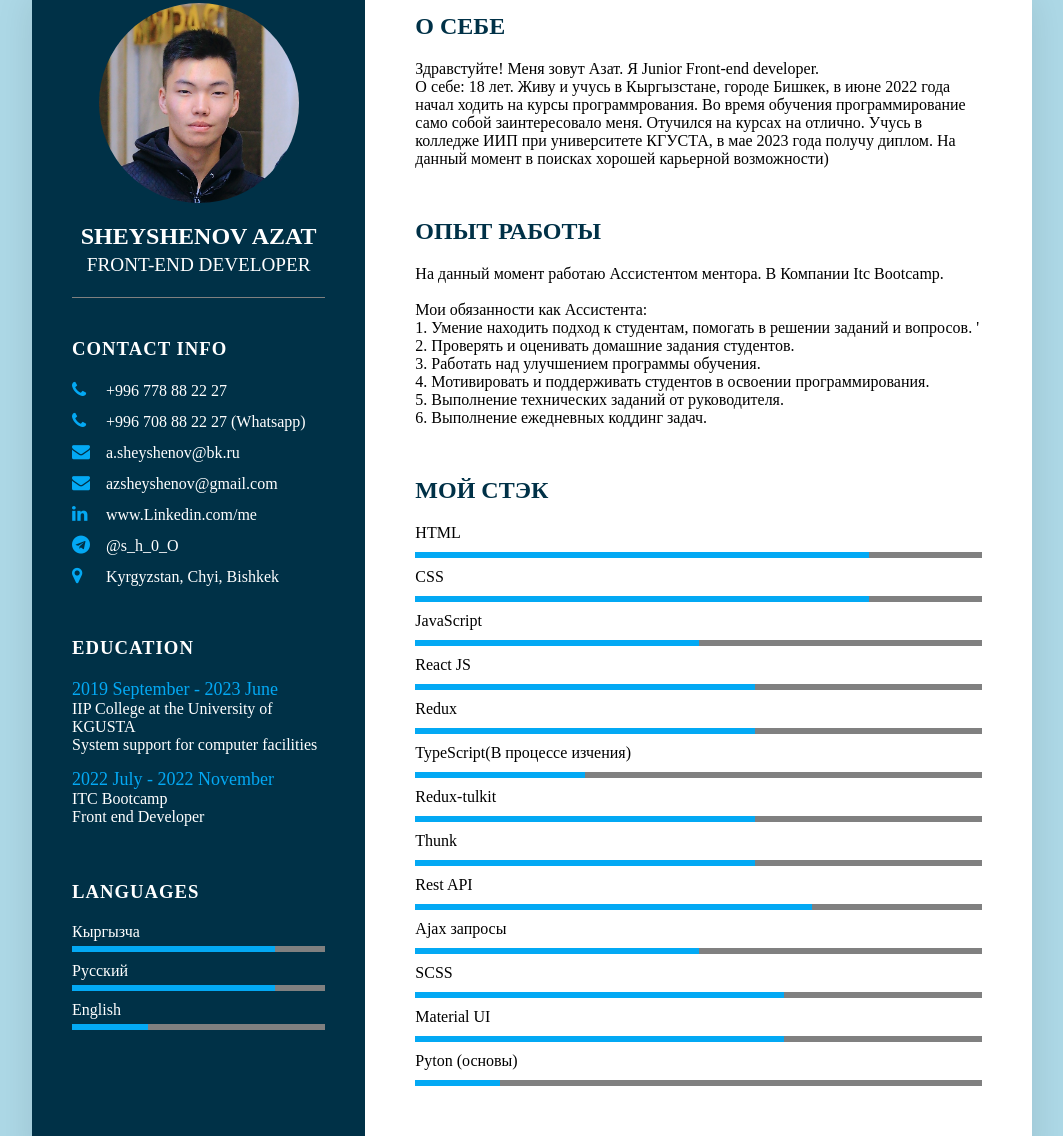
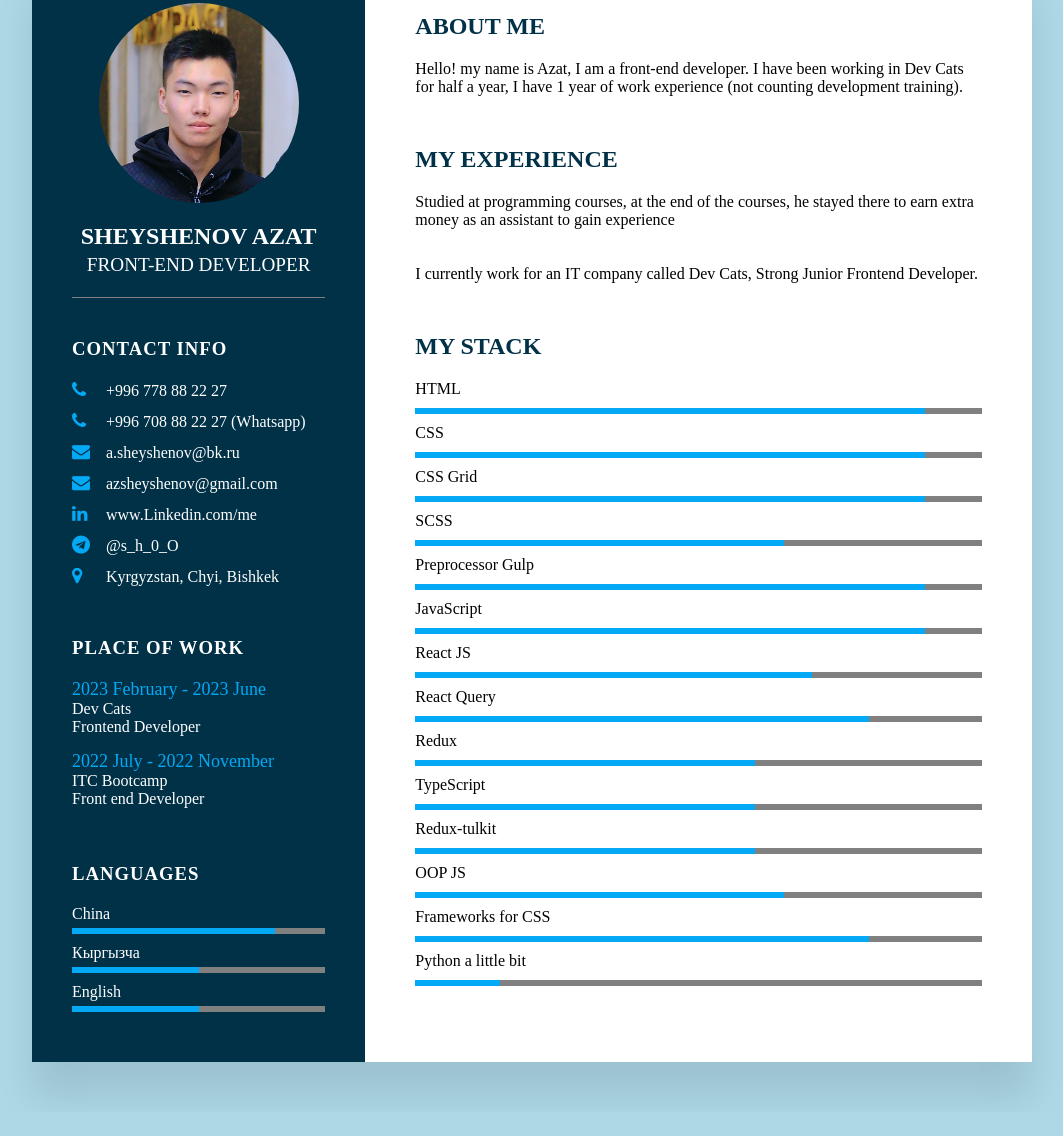
Before and after one commit to SheyshenovAzat/Resume, a plain HTML site: page index.html in a window 1280 px wide. Shown: the part 87-1223 px from the top of the page, without its empty margins (108-1171 px from the left). After the commit the page ends 1199 px from the top, so only its background shows below. Drawn offline with Linux system fonts and the light colour scheme; a web font is replaced by a local one.

Commit message:
Update index.html

```diff
--- a/index.html
+++ b/index.html
@@ -60,12 +60,12 @@
 
 
             <div class="contactInfo  education">
-                <h3 class="title">Education</h3>
+                <h3 class="title">Place of work</h3>
                 <ul>
                     <li>
-                        <h5>2019 September - 2023 June</h5>
-                        <h4>IIP College at the University of KGUSTA</h4>
-                        <h4>System support for computer facilities</h4>
+                        <h5>2023 February - 2023 June</h5>
+                        <h4>Dev Cats</h4>
+                        <h4>Frontend Developer</h4>
                     </li>
                     <li>
                         <h5>2022 July - 2022 November</h5>
@@ -79,85 +79,93 @@
                 <h3 class="title">Languages</h3>
                 <ul>
                     <li>
-                        <span class="lang">Кыргызча</span>
+                        <span class="lang">China</span>
                         <span class="percent">
                             <div style="width: 80%"></div>
                         </span>
                     </li>
                     <li>
-                        <span class="lang">Русский</span>
+                        <span class="lang">Кыргызча</span>
                         <span class="percent">
-                            <div style="width: 80%"></div>
+                            <div style="width: 50%"></div>
                         </span>
                     </li>
                     <li>
                         <span class="lang">English</span>
                         <span class="percent">
-                            <div style="width: 30%"></div>
+                            <div style="width: 50%"></div>
                         </span>
                     </li>
-
                 </ul>
             </div>
         </div>
         <div class="right_slide">
             <div class="about">
-                <h2 class="aboutMe">О себе</h2>
-                <p>Здравстуйте! Меня зовут Азат. Я Junior Front-end developer. <br>
-                    О себе: 18 лет. Живу и учусь в Кыргызстане, городе Бишкек, в июне 2022 года начал ходить на курсы
-                    программрования. Во время обучения программирование само собой заинтересовало меня. Отучился на
-                    курсах на отлично. Учусь в колледже ИИП при университете КГУСТА, в мае 2023 года получу диплом.
-                    На данный момент в поисках хорошей карьерной возможности)
+                <h2 class="aboutMe">About me</h2>
+                <p>
+                    Hello! my name is Azat, I am a front-end developer. I have been working in Dev Cats for half a year, I have 1 year of work experience (not counting development training).
                 </p>
 
-                <h2 class="aboutMe">Опыт работы</h2>
+                <h2 class="aboutMe">My experience</h2>
 
-                <p>На данный момент работаю Ассистентом ментора. В Компании Itc Bootcamp.
-                    <br>
-                    <br>
-                    Мои обязанности как Ассистента:
-                    <br>
-                    1. Умение находить подход к студентам, помогать в решении заданий и вопросов. '
-                    <br>
-                    2. Проверять и оценивать домашние задания студентов.
-                    <br>
-                    3. Работать над улучшением программы обучения.
-                    <br>
-                    4. Мотивировать и поддерживать студентов в освоении программирования.
-                    <br>
-                    5. Выполнение технических заданий от руководителя.
-                    <br>
-                    6. Выполнение ежедневных коддинг задач.
+                <p>Studied at programming courses, at the end of the courses, he stayed there to earn extra money as an assistant to gain experience
+                </p>
+                <br>
+                <br>
+                <p>
+                      I currently work for an IT company called Dev Cats, Strong Junior Frontend Developer.
                 </p>
             </div>
 
             <div class="skils">
-                <h2 class="mySkils">Мой стэк</h2>
-
-
+                <h2 class="mySkils">My Stack</h2>
                 <ul>
                     <li>
                         <span class="lang">HTML</span>
                         <span class="percent">
-                            <div style="width: 80%"></div>
+                            <div style="width: 90%"></div>
                         </span>
                     </li>
                     <li>
                         <span class="lang">CSS</span>
                         <span class="percent">
-                            <div style="width: 80%"></div>
+                            <div style="width: 90%"></div>
+                        </span>
+                    </li>
+                      <li>
+                        <span class="lang">CSS Grid</span>
+                        <span class="percent">
+                            <div style="width: 90%"></div>
+                        </span>
+                    </li>
+                            <li>
+                        <span class="lang">SCSS</span>
+                        <span class="percent">
+                            <div style="width: 65%"></div>
+                        </span>
+                    </li>
+                      <li>
+                        <span class="lang">Preprocessor Gulp</span>
+                        <span class="percent">
+                            <div style="width: 90%"></div>
                         </span>
                     </li>
                     <li>
                         <span class="lang">JavaScript</span>
                         <span class="percent">
-                            <div style="width: 50%"></div>
+                            <div style="width: 90%"></div>
                         </span>
                     </li>
                     <li>
                         <span class="lang">React JS</span>
                         <span class="percent">
-                            <div style="width: 60%"></div>
+                            <div style="width: 70%"></div>
+                        </span>
+                    </li>
+                    <li>
+                        <span class="lang">React Query</span>
+                        <span class="percent">
+                            <div style="width: 80%"></div>
                         </span>
                     </li>
                     <li>
@@ -167,9 +175,9 @@
                         </span>
                     </li>
                     <li>
-                        <span class="lang">TypeScript(В процессе изчения)</span>
+                        <span class="lang">TypeScript</span>
                         <span class="percent">
-                            <div style="width: 30%"></div>
+                            <div style="width: 60%"></div>
                         </span>
                     </li>
                     <li>
@@ -179,37 +187,19 @@
                         </span>
                     </li>
                     <li>
-                        <span class="lang">Thunk</span>
-                        <span class="percent">
-                            <div style="width: 60%"></div>
-                        </span>
-                    </li>
-                    <li>
-                        <span class="lang">Rest API</span>
-                        <span class="percent">
-                            <div style="width: 70%"></div>
-                        </span>
-                    </li>
-                    <li>
-                        <span class="lang">Ajax запросы</span>
-                        <span class="percent">
-                            <div style="width: 50%"></div>
-                        </span>
-                    </li>
-                    <li>
-                        <span class="lang">SCSS</span>
+                        <span class="lang">OOP JS</span>
                         <span class="percent">
                             <div style="width: 65%"></div>
                         </span>
                     </li>
                     <li>
-                        <span class="lang">Material UI</span>
+                        <span class="lang">Frameworks for CSS</span>
                         <span class="percent">
-                            <div style="width: 65%"></div>
+                            <div style="width: 80%"></div>
                         </span>
                     </li>
                     <li>
-                        <span class="lang">Pyton (основы)</span>
+                        <span class="lang">Python a little bit</span>
                         <span class="percent">
                             <div style="width: 15%"></div>
                         </span>
```
